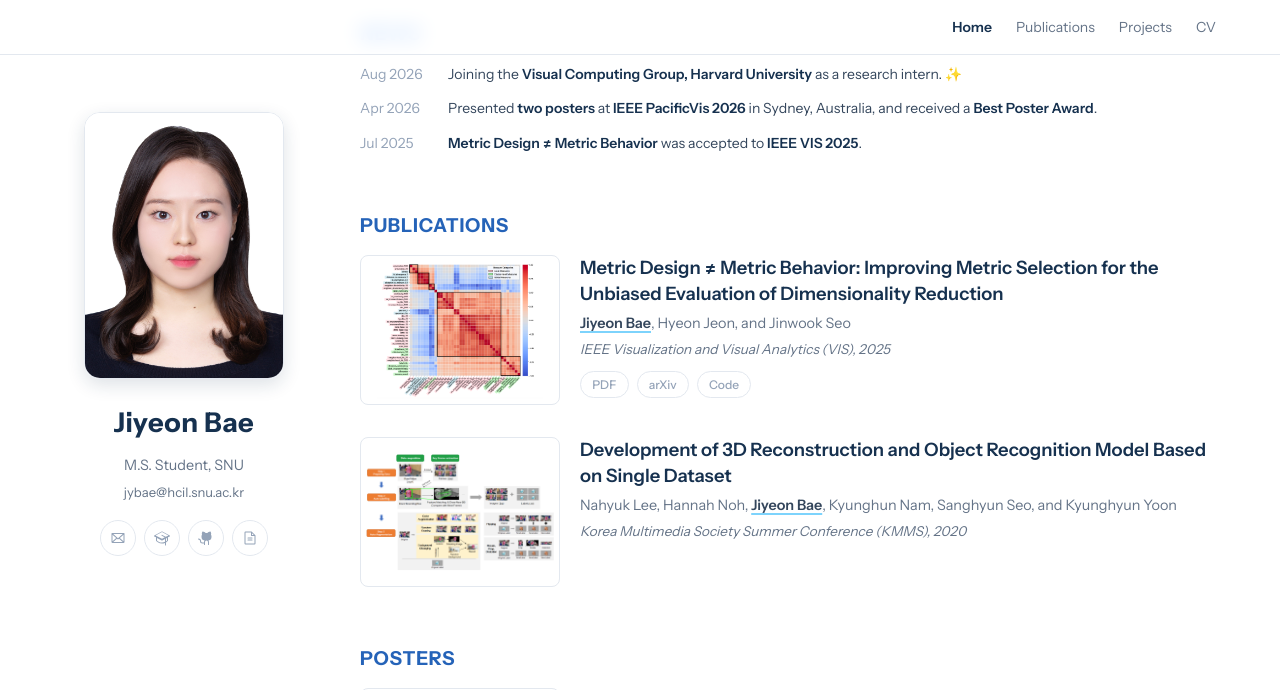
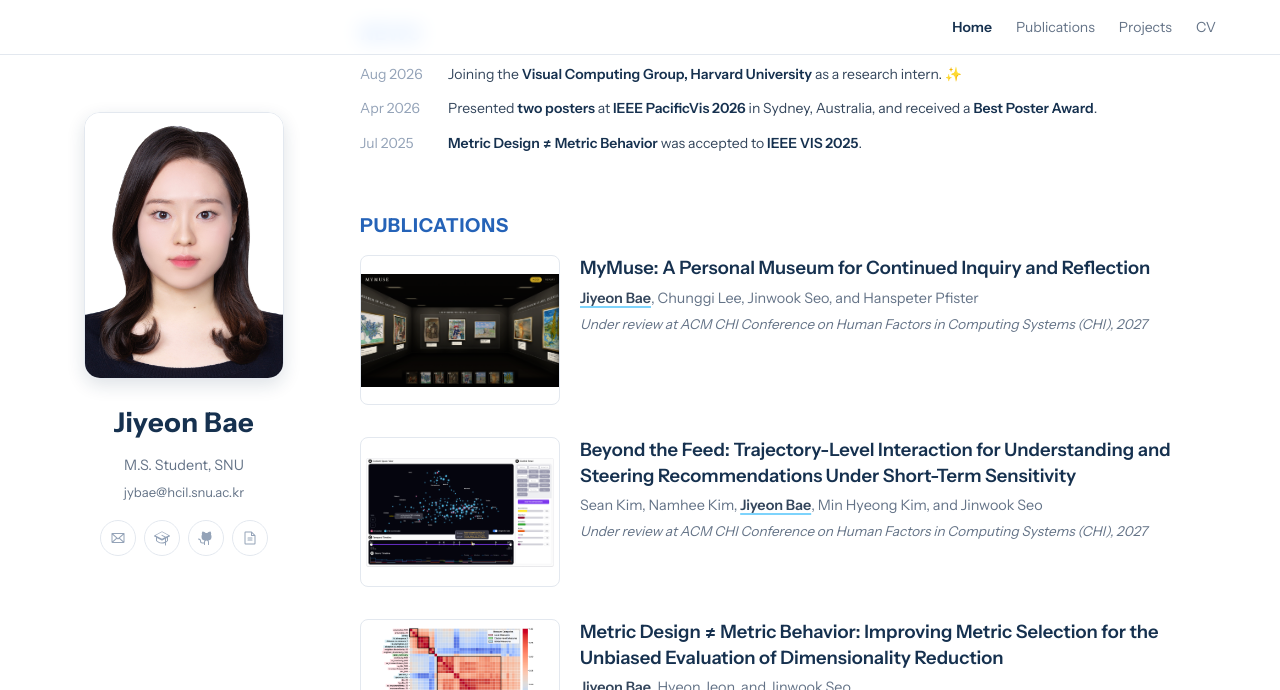
Before and after one commit to JiyeonBae/jiyeonbae.github.io, a Jekyll site: the page built from index.md, in a window 1280 px wide and 1400 px high, scrolled down 447 px, cut to the strip 0-690 px from the top of the window. Built offline with Jekyll 4.4.1, drawn with Linux system fonts in a browser that asks for light colours.

Commit message:
Add CHI 2027 submissions and YouTrap poster link
- Add MyMuse and Beyond the Feed (under review at CHI 2027) to Publications
- Let the MyMuse thumbnail fill the frame width
- Link the YouTrap poster PDF next to the project title

Co-Authored-By: Claude Opus 5.5 <noreply@anthropic.com>

```diff
--- a/assets/css/custom.css
+++ b/assets/css/custom.css
@@ -237,6 +237,7 @@ a:hover { color: var(--accent-dk); text-decoration: underline; }
   transition: transform .5s;
 }
 .pub:hover .pub-thumb img { transform: scale(1.02); }
+.pub-thumb--bleed { padding: 0; }
 
 /* Projects page: smaller thumbnails than home */
 #projects .pub { grid-template-columns: 150px 1fr; }
--- a/index.md
+++ b/index.md
@@ -33,6 +33,26 @@ title: Jiyeon Bae
   <section class="block" id="publications">
     <h2 class="block-title">Publications</h2>
     <div class="pubs">
+      <article class="pub">
+        <div class="pub-thumb pub-thumb--bleed">
+          <img src="/mymuse.png" alt="paper teaser" onerror="this.style.display='none'">
+        </div>
+        <div class="pub-body">
+          <h3 class="pub-title">MyMuse: A Personal Museum for Continued Inquiry and Reflection</h3>
+          <p class="pub-authors"><strong>Jiyeon Bae</strong>, Chunggi Lee, Jinwook Seo, and Hanspeter Pfister</p>
+          <p class="pub-cite">Under review at ACM CHI Conference on Human Factors in Computing Systems (CHI), 2027</p>
+        </div>
+      </article>
+      <article class="pub">
+        <div class="pub-thumb">
+          <img src="/beyond-the-feed.png" alt="paper teaser" onerror="this.style.display='none'">
+        </div>
+        <div class="pub-body">
+          <h3 class="pub-title">Beyond the Feed: Trajectory-Level Interaction for Understanding and Steering Recommendations Under Short-Term Sensitivity</h3>
+          <p class="pub-authors">Sean Kim, Namhee Kim, <strong>Jiyeon Bae</strong>, Min Hyeong Kim, and Jinwook Seo</p>
+          <p class="pub-cite">Under review at ACM CHI Conference on Human Factors in Computing Systems (CHI), 2027</p>
+        </div>
+      </article>
       <article class="pub">
         <div class="pub-thumb">
           <img src="/paper.png" alt="paper teaser">
```
Also changed, not shown: projects.md (+1 -1 lines), publications.md (+20 -0 lines), beyond-the-feed.png (added), mymuse.png (added), 1 other file.
